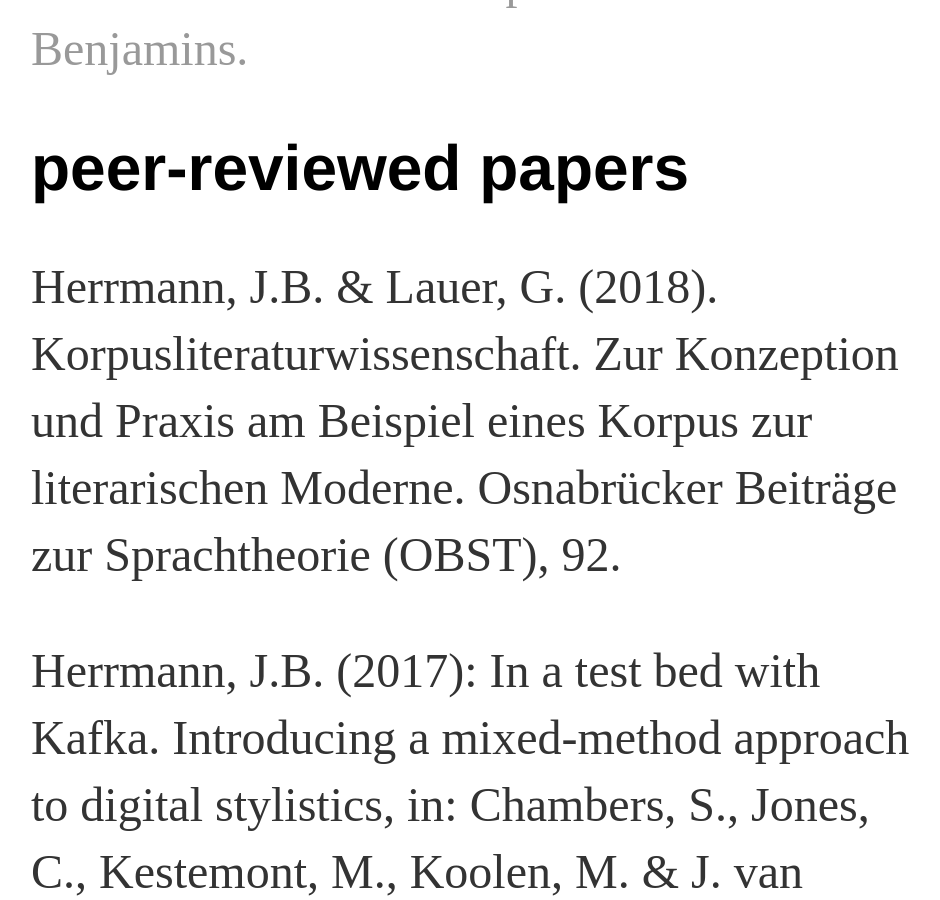
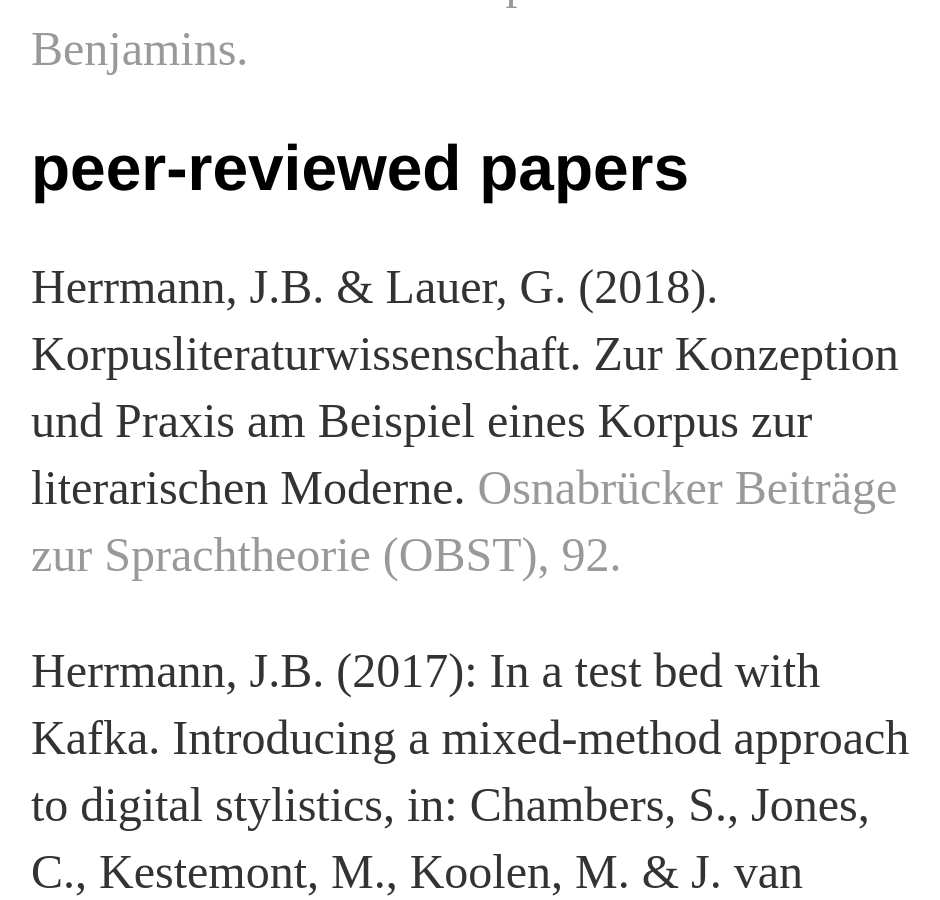
Before and after one commit to jberenike/jberenike.github.io, a Jekyll site: the page built from publications.md, in a window 1280 px wide and 900 px high, scrolled down 2298 px. Shown: the whole window, without its empty margins (161-1101 px from the left). Built offline with Jekyll 4.4.1, drawn with Linux system fonts in a browser that asks for light colours; part of the change alters nothing that is shown.

```diff
--- a/publications.md
+++ b/publications.md
@@ -22,7 +22,7 @@ Herrmann, J.B. & T. Berber Sardinha (Eds.) (2015). [Metaphor in specialist disco
 
 # peer-reviewed papers
 
- Herrmann, J.B. & Lauer, G. (2018). Korpusliteraturwissenschaft. Zur Konzeption und Praxis am Beispiel eines Korpus zur literarischen Moderne. Osnabrücker Beiträge zur Sprachtheorie (OBST), 92.
+ Herrmann, J.B. & Lauer, G. (2018). Korpusliteraturwissenschaft. Zur Konzeption und Praxis am Beispiel eines Korpus zur literarischen Moderne. [Osnabrücker Beiträge zur Sprachtheorie (OBST), 92.](https://www.uvrr.de/osnabruecker-beitraege-obst/obst-92-korpuslinguistik.html)
 
  Herrmann, J.B. (2017): In a test bed with Kafka. Introducing a mixed-method approach to digital stylistics, in: Chambers, S., Jones, C., Kestemont, M., Koolen, M. & J. van Zundert (Eds.). _Special Issue DHBenelux 2015_, Digital Humanities Quarterly.
 
```
